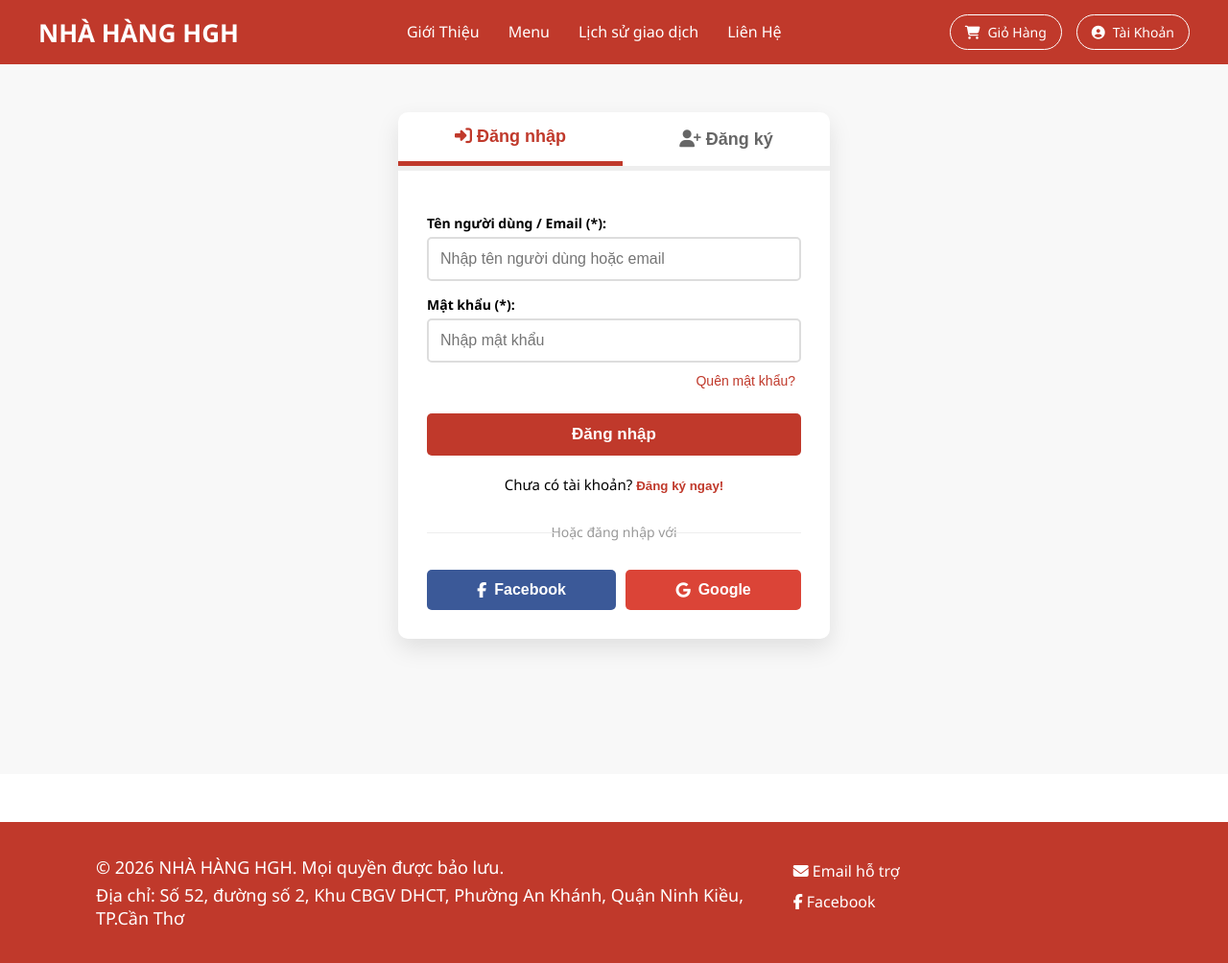
After one commit to hghuy27112005-boop/ReactJS-Laravel-HGH-Restaurant, a Laravel app: page /login-register in a window 1280 px wide. The commit adds this page. Shown: the whole page at 96% size. Run offline with Laravel 12, Linux system fonts and the light colour scheme.

Commit message:
login_register.blade.php

```diff
--- a/resources/views/layout.blade.php
+++ b/resources/views/layout.blade.php
@@ -50,10 +50,11 @@
             <a href="{{ url('/gio-hang') }}" class="action-btn">
                 <i class="fas fa-shopping-cart"></i> Giỏ Hàng
             </a>
-            <button class="action-btn">
+            <a href="{{ route('login_register') }}" class="action-btn">
                 <i class="fas fa-user-circle"></i> Tài Khoản
-            </button>
+            </a>
         </div>
+
     </header>
 
     <main>
--- /dev/null
+++ b/resources/views/login_register.blade.php
@@ -0,0 +1,297 @@
+@extends('layout')
+
+@section('content')
+    <style>
+        .container.auth-page {
+            display: flex;
+            justify-content: center;
+            align-items: flex-start;
+            min-height: 80vh;
+            padding: 50px 20px;
+            background-color: #f8f8f8;
+        }
+
+        .auth-box {
+            width: 100%;
+            max-width: 450px;
+            background-color: white;
+            border-radius: 10px;
+            box-shadow: 0 10px 25px rgba(0, 0, 0, 0.1);
+            overflow: hidden;
+        }
+
+        .tab-buttons {
+            display: flex;
+            border-bottom: 5px solid #eee;
+        }
+
+        .tab-btn {
+            flex-grow: 1;
+            padding: 15px 0;
+            background: none;
+            border: none;
+            font-size: 18px;
+            font-weight: 600;
+            color: #666;
+            cursor: pointer;
+            transition: color 0.3s, border-bottom 0.3s;
+        }
+
+        .tab-btn.active {
+            color: #C0392B;
+            border-bottom: 5px solid #C0392B;
+        }
+
+        .tab-content {
+            padding: 30px;
+            display: none;
+        }
+
+        .tab-content.active {
+            display: block;
+        }
+
+        .tab-content label {
+            display: block;
+            margin-top: 15px;
+            margin-bottom: 5px;
+            font-weight: 600;
+            font-size: 14px;
+        }
+
+        .tab-content input[type="text"],
+        .tab-content input[type="email"],
+        .tab-content input[type="tel"],
+        .tab-content input[type="password"] {
+            width: 100%;
+            padding: 12px;
+            border: 2px solid #ddd;
+            border-radius: 5px;
+            box-sizing: border-box;
+            font-size: 16px;
+        }
+
+        .tab-content input:focus {
+            border-color: #C0392B;
+            outline: none;
+        }
+
+        .btn-primary.large-btn {
+            width: 100%;
+            padding: 12px;
+            background-color: #C0392B;
+            color: white;
+            border: none;
+            border-radius: 5px;
+            cursor: pointer;
+            font-size: 17px;
+            font-weight: 700;
+            margin-top: 25px;
+            transition: background-color 0.3s;
+        }
+
+        .btn-primary.large-btn:hover {
+            background-color: #A93226;
+        }
+
+        .forgot-password {
+            background: none;
+            border: none;
+            color: #C0392B;
+            float: right;
+            margin-top: 10px;
+            font-size: 14px;
+            cursor: pointer;
+        }
+
+        .social-login-divider {
+            text-align: center;
+            margin: 30px 0;
+            position: relative;
+            color: #999;
+            font-size: 14px;
+        }
+        .social-login-divider::before,
+        .social-login-divider::after {
+            content: "";
+            position: absolute;
+            top: 50%;
+            width: 35%;
+            height: 1px;
+            background: #eee;
+        }
+        .social-login-divider::before {
+            left: 0;
+        }
+        .social-login-divider::after {
+            right: 0;
+        }
+
+        .social-login-buttons {
+            display: flex;
+            gap: 10px;
+        }
+
+        .social-btn {
+            flex-grow: 1;
+            padding: 12px;
+            border: none;
+            border-radius: 5px;
+            font-size: 16px;
+            cursor: pointer;
+            font-weight: 600;
+            transition: opacity 0.3s;
+            display: flex;
+            align-items: center;
+            justify-content: center;
+            gap: 8px;
+        }
+        .social-btn:hover {
+            opacity: 0.9;
+        }
+
+        .social-btn.facebook {
+            background-color: #3b5998;
+            color: white;
+        }
+
+        .social-btn.google {
+            background-color: #db4437;
+            color: white;
+        }
+
+        .switch-link {
+            text-align: center;
+            margin-top: 20px;
+            font-size: 15px;
+        }
+        .switch-link button {
+            background: none;
+            border: none;
+            color: #C0392B;
+            font-weight: 600;
+            cursor: pointer;
+            padding: 0;
+        }
+    </style>
+
+    <div class="container auth-page">
+        <div class="auth-box">
+            <div class="tab-buttons">
+                <button class="tab-btn active" data-tab="login">
+                    <i class="fas fa-sign-in-alt"></i> Đăng nhập
+                </button>
+                <button class="tab-btn" data-tab="register">
+                    <i class="fas fa-user-plus"></i> Đăng ký
+                </button>
+            </div>
+
+            <div id="login" class="tab-content active">
+                <form id="loginForm" onsubmit="event.preventDefault(); handleLogin();">
+                    <label for="loginUsername">Tên người dùng / Email (*):</label>
+                    <input type="text" id="loginUsername" required placeholder="Nhập tên người dùng hoặc email">
+
+                    <label for="loginPassword">Mật khẩu (*):</label>
+                    <input type="password" id="loginPassword" required placeholder="Nhập mật khẩu">
+
+                    <button type="button" class="forgot-password" onclick="alert('Chuyển hướng đến trang Khôi phục mật khẩu')">
+                        Quên mật khẩu?
+                    </button>
+
+                    <button type="submit" class="btn-primary large-btn" id="loginBtn">
+                        Đăng nhập
+                    </button>
+                </form>
+
+                <div class="switch-link">
+                    Chưa có tài khoản? <button onclick="switchToTab('register')">Đăng ký ngay!</button>
+                </div>
+
+                <div class="social-login-divider">
+                    Hoặc đăng nhập với
+                </div>
+
+                <div class="social-login-buttons">
+                    <button class="social-btn facebook" onclick="handleSocialLogin('Facebook')">
+                        <i class="fab fa-facebook-f"></i> Facebook
+                    </button>
+                    <button class="social-btn google" onclick="handleSocialLogin('Google')">
+                        <i class="fab fa-google"></i> Google
+                    </button>
+                </div>
+            </div>
+
+            <div id="register" class="tab-content">
+                <form id="registerForm" onsubmit="event.preventDefault(); handleRegister();">
+                    <label for="regUsername">Tên người dùng (*):</label>
+                    <input type="text" id="regUsername" required placeholder="Nhập tên người dùng">
+
+                    <label for="regPassword">Mật khẩu (*):</label>
+                    <input type="password" id="regPassword" required placeholder="Tối thiểu 6 ký tự">
+
+                    <label for="regConfirmPassword">Xác nhận mật khẩu (*):</label>
+                    <input type="password" id="regConfirmPassword" required placeholder="Nhập lại mật khẩu">
+
+                    <button type="submit" class="btn-primary large-btn" id="registerBtn">
+                        Đăng ký
+                    </button>
+                </form>
+
+                <div class="switch-link">
+                    Đã có tài khoản? <button onclick="switchToTab('login')">Đăng nhập ngay!</button>
+                </div>
+            </div>
+        </div>
+    </div>
+
+    <script>
+        document.addEventListener('DOMContentLoaded', function() {
+            setupTabSwitching();
+        });
+
+        function switchToTab(targetId) {
+            const tabs = document.querySelectorAll('.tab-btn');
+            const contents = document.querySelectorAll('.tab-content');
+
+            tabs.forEach(t => t.classList.remove('active'));
+            contents.forEach(c => c.classList.remove('active'));
+
+            const targetTab = document.querySelector(`.tab-btn[data-tab="${targetId}"]`);
+            if (targetTab) {
+                targetTab.classList.add('active');
+                document.getElementById(targetId).classList.add('active');
+            }
+        }
+
+        function setupTabSwitching() {
+            const tabs = document.querySelectorAll('.tab-btn');
+            tabs.forEach(tab => {
+                tab.addEventListener('click', () => {
+                    switchToTab(tab.dataset.tab);
+                });
+            });
+        }
+
+        function handleLogin() {
+            alert('Đăng nhập thành công! Chào mừng trở lại!');
+            window.location.href = "{{ url('/') }}";
+        }
+
+        function handleRegister() {
+            const pass = document.getElementById('regPassword').value;
+            const confirmPass = document.getElementById('regConfirmPassword').value;
+
+            if (pass !== confirmPass) {
+                alert('Mật khẩu xác nhận không khớp. Vui lòng kiểm tra lại!');
+                return;
+            }
+
+            alert('Đăng ký thành công! Chuyển hướng về trang chủ...');
+            window.location.href = "{{ url('/') }}";
+        }
+
+        function handleSocialLogin(provider) {
+            alert(`Đang tiến hành Đăng nhập bằng ${provider}...`);
+        }
+    </script>
+@endsection
--- a/routes/web.php
+++ b/routes/web.php
@@ -39,3 +39,6 @@ Route::get('/clear', function () {
 Route::get('/export-pdf', [CartController::class , 'exportPDF']);
 
 Route::post('/checkout', [CartController::class , 'checkout']);
+Route::get('/login-register', function () {
+    return view('login_register');
+})->name('login_register');
```
